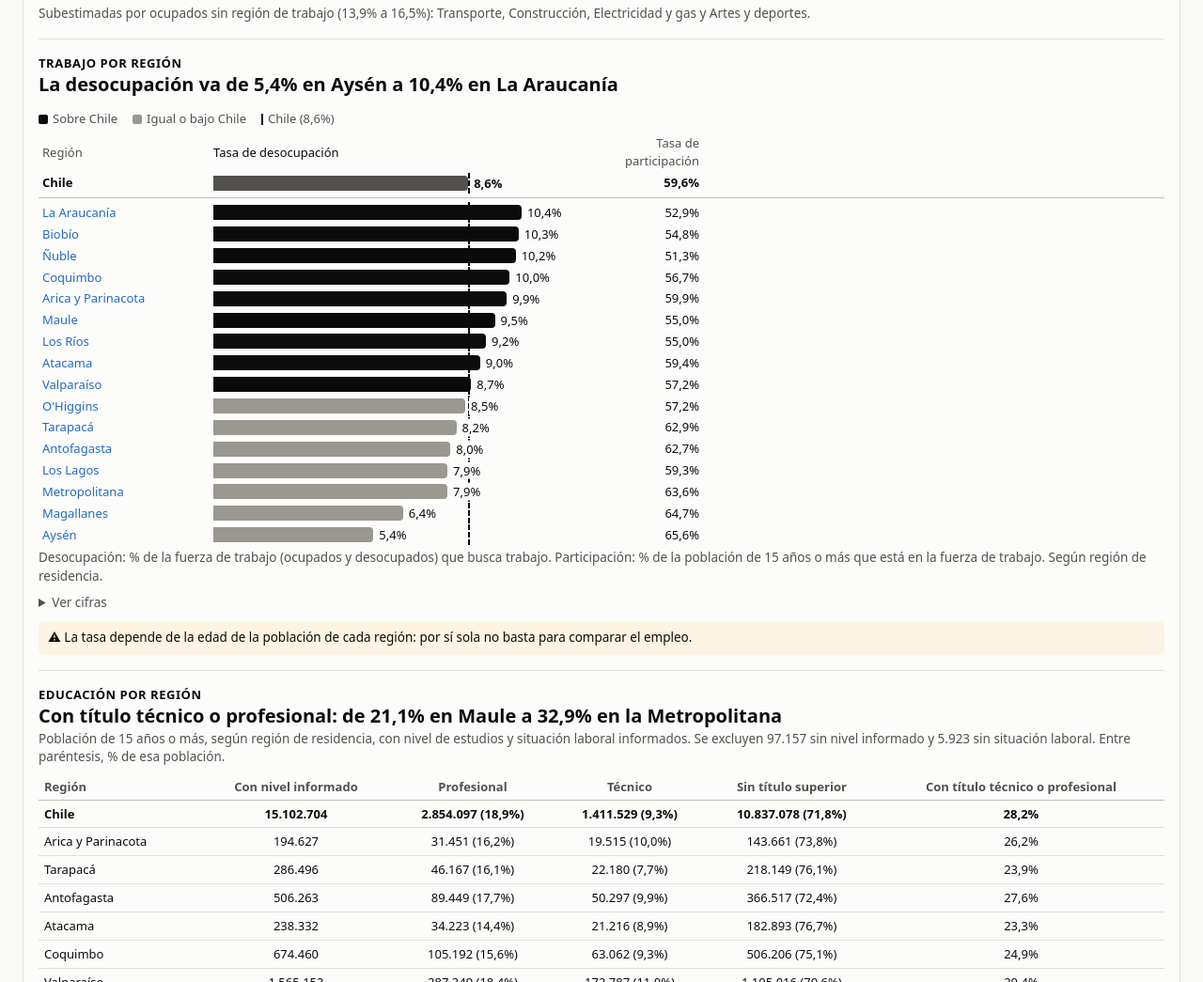
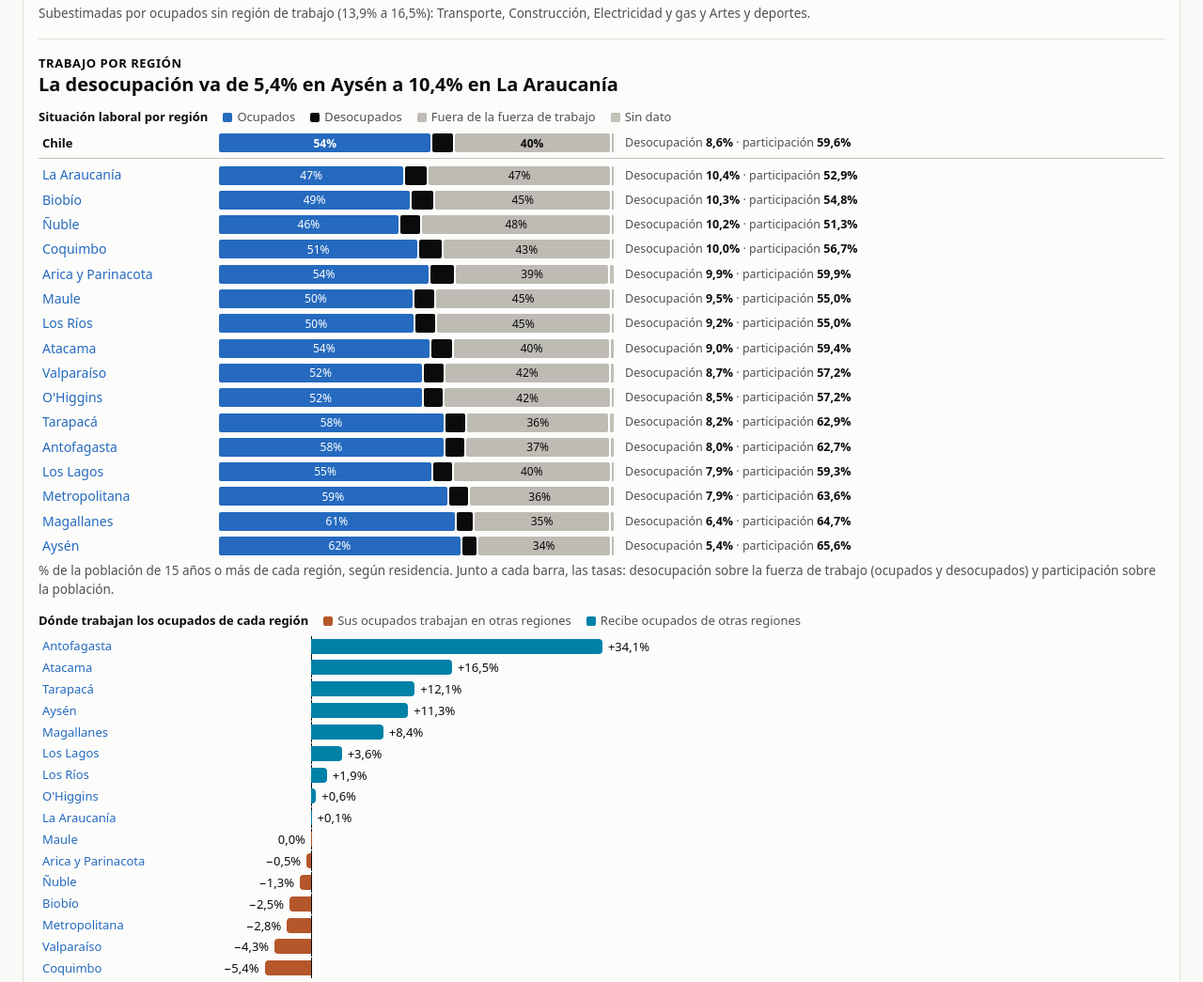
Before and after one commit to joaomunoz/mapa-laboral-chile, a plain HTML site: page docs/index.html in a window 1280 px wide. Shown: the part 3039-4084 px from the top of the page at 94% size. Drawn offline with Linux system fonts and the light colour scheme.

Commit message:
Grafica la situación laboral por región y dónde trabajan sus ocupados
Barras 100% por región con las tasas al lado, en el formato de Estudios y
trabajo, y barras desde Chile para los ocupados por lugar de trabajo frente
a los por residencia.

```diff
--- a/docs/index.html
+++ b/docs/index.html
@@ -9,10 +9,10 @@ Estructura de la página. generar_mapa.py le agrega los estilos de css/, el cód
 <meta name="viewport" content="width=device-width, initial-scale=1">
 <title>Mapa Laboral de Chile</title>
 <style>
-.viz-root{color-scheme:light;--plano:#f9f9f7;--sup:#fcfcfb;--t1:#0b0b0b;--t2:#52514e;--linea:#e1e0d9;--eje:#c3c2b7;--acento:#256abf;--hom:#256abf;--muj:#c8508a;--cl:#c9302f;--a24:#c98a00;--a26:#256abf;--g24:#cfcdc6;--g26:#9a9890;--tit-con:#08724d;--tit-sin:#1baf7a;--aviso-fondo:#fdf4e3;
+.viz-root{color-scheme:light;--plano:#f9f9f7;--sup:#fcfcfb;--t1:#0b0b0b;--t2:#52514e;--linea:#e1e0d9;--eje:#c3c2b7;--acento:#256abf;--hom:#256abf;--muj:#c8508a;--cl:#c9302f;--a24:#c98a00;--a26:#256abf;--g24:#cfcdc6;--g26:#9a9890;--tit-con:#08724d;--tit-sin:#1baf7a;--recibe:#0081a8;--entrega:#b5562b;--aviso-fondo:#fdf4e3;
 --sd:#bdbbb3;--c0:#3987e5;--c1:#86b6ef;--c2:#cde2fb;--c3:#e2e0d8;--c4:#f7c6c1;--c5:#ee8a84;--c6:#c9302f;
 --k0:#eda100;--k1:#6250d6;--k2:#1baf7a;--k3:#eb6834;--k4:#e87ba4;--k5:#008300;}
-@media (prefers-color-scheme:dark){.viz-root{color-scheme:dark;--plano:#0d0d0d;--sup:#1a1a19;--t1:#f0efec;--t2:#c3c2b7;--linea:#2c2c2a;--eje:#383835;--acento:#6da7ec;--hom:#4f8fe0;--muj:#d9619d;--cl:#e0605a;--a24:#c08400;--a26:#4f8fe0;--g24:#45443f;--g26:#7a7872;--tit-con:#1aab78;--tit-sin:#117350;--aviso-fondo:#2a2416;
+@media (prefers-color-scheme:dark){.viz-root{color-scheme:dark;--plano:#0d0d0d;--sup:#1a1a19;--t1:#f0efec;--t2:#c3c2b7;--linea:#2c2c2a;--eje:#383835;--acento:#6da7ec;--hom:#4f8fe0;--muj:#d9619d;--cl:#e0605a;--a24:#c08400;--a26:#4f8fe0;--g24:#45443f;--g26:#7a7872;--tit-con:#1aab78;--tit-sin:#117350;--recibe:#1a9cc4;--entrega:#c9673a;--aviso-fondo:#2a2416;
 --sd:#55534e;--c0:#5598e7;--c1:#256abf;--c2:#184f95;--c3:#383835;--c4:#7d2b2a;--c5:#b73a39;--c6:#ee8a84;
 --k0:#c98500;--k1:#9085e9;--k2:#199e70;--k3:#d95926;--k4:#d55181;--k5:#008300;}}
 *{box-sizing:border-box}
@@ -198,11 +198,14 @@ button.evc-grupo{all:unset;box-sizing:border-box;cursor:pointer}button.evc-grupo
 .gs-barra b{position:absolute;top:-3px;bottom:-3px;border-left:2px dashed var(--t1)}
 .tema{margin:0;font-size:13px;font-weight:700;letter-spacing:.04em;text-transform:uppercase;color:var(--t1)}
 .invita{margin:8px 0 0;padding:8px 10px;border:1px solid var(--linea);border-radius:6px}
-/* Trabajo por región: la barra de la tasa y, a la derecha, la participación como cifra. */
-.dr-fila{grid-template-columns:minmax(0,11rem) minmax(0,420px) 7em}.dr-fila.gs-cab{font-weight:400}.gs-cab .cl-nombre{color:var(--t2)}
-.dr-fila.sobre .cl-barra i,.gs-leyenda i.dr-sobre{background:var(--t1)}.dr-fila.bajo .cl-barra i,.gs-leyenda i.dr-bajo{background:var(--g26)}.gs-leyenda i.dr-sobre,.gs-leyenda i.dr-bajo{border-radius:2px}
-/* La línea de Chile pasa por detrás de la cifra: las regiones cercanas a 8,6% quedaban con el número tachado. */
-.dr-fila .cl-valor{z-index:1;background:var(--sup);padding:0 2px;margin-left:-2px}.dr-fila:hover .cl-valor,.dr-fila:focus-visible .cl-valor{background:var(--plano)}
+/* Trabajo por región. Las filas de región son botones: abren su vista. */
+button.sn-fila{font:inherit;color:inherit;background:none;border:0;text-align:left;width:100%;cursor:pointer}.sn-region .sn-nombre{color:var(--acento)}
+.graf-sn .sn-tasas{min-width:21.5em}.sn-total{font-weight:700;border-bottom:1px solid var(--eje);border-radius:4px 4px 0 0;margin-bottom:4px;padding-bottom:6px}.sn-total .sn-tasas{font-weight:400}
+.gs-leyenda i.s-sin-dato{border-radius:2px}
+.recibe{background:var(--recibe)}.entrega{background:var(--entrega)}.gs-leyenda i.recibe,.gs-leyenda i.entrega{border-radius:2px}
+.tr-fila{grid-template-columns:minmax(0,11rem) minmax(0,520px)}.tr-barra{margin:0 4em 0 1em}
+.tr-barra{position:relative;height:16px}.tr-barra i{position:absolute;top:0;bottom:0}.tr-barra i.recibe{border-radius:0 4px 4px 0}.tr-barra i.entrega{border-radius:4px 0 0 4px}
+.tr-barra b{position:absolute;top:-3px;bottom:-3px;border-left:1px solid var(--t1)}
 .envoltura{max-width:1240px;margin:0 auto}
 /* El mapa ocupa el alto de dos filas: a su derecha van las regiones en 2 filas de 8 y, debajo, el detalle con todo el ancho restante. */
 .grilla{display:grid;grid-template-columns:330px minmax(0,1fr);gap:16px;align-items:start}
@@ -228,7 +231,7 @@ button.evc-grupo{all:unset;box-sizing:border-box;cursor:pointer}button.evc-grupo
 @media(max-width:1290px){.lista{grid-template-columns:repeat(4,minmax(0,1fr))}}
 @media(max-width:1290px){.detalle{grid-column:1/-1}.tarjeta.mapa{grid-row:auto}}
 @media(max-width:900px){.grilla{grid-template-columns:minmax(0,1fr)}}
-@media(max-width:640px){.dr-fila{grid-template-columns:minmax(0,1fr) 5.4em;row-gap:2px}.dr-fila .cl-nombre{grid-column:1/-1}.dr-fila.gs-cab span:nth-child(2){display:none}.dr-fila .gs-num{grid-column:2}.dr-fila.gs-cab{display:grid}.dr-fila.gs-cab .cl-nombre{display:none}.gs-fila{grid-template-columns:3.4em minmax(0,1fr) 3.4em;row-gap:2px;padding:4px}.gs-nombre{grid-column:1/-1}.gs-cab{display:none}.sn-fila{grid-template-columns:minmax(0,1fr);row-gap:3px}.evc-col{width:26px}.evc-col em{font-size:11px}.evc-cols{gap:2px}.evc{padding-left:2em}.evc-grilla span{left:2em}.evc.compacto{padding-left:4.4em}.compacto .evc-grilla span{left:4.4em}table{display:block;overflow-x:auto}.viz-root{padding:14px}.grilla{grid-template-columns:minmax(0,1fr)}.mapa svg{max-width:200px}.lista{grid-template-columns:repeat(2,minmax(0,1fr))}}
+@media(max-width:640px){.tr-fila{grid-template-columns:minmax(0,1fr)}.gs-fila{grid-template-columns:3.4em minmax(0,1fr) 3.4em;row-gap:2px;padding:4px}.gs-nombre{grid-column:1/-1}.gs-cab{display:none}.sn-fila{grid-template-columns:minmax(0,1fr);row-gap:3px}.evc-col{width:26px}.evc-col em{font-size:11px}.evc-cols{gap:2px}.evc{padding-left:2em}.evc-grilla span{left:2em}.evc.compacto{padding-left:4.4em}.compacto .evc-grilla span{left:4.4em}table{display:block;overflow-x:auto}.viz-root{padding:14px}.grilla{grid-template-columns:minmax(0,1fr)}.mapa svg{max-width:200px}.lista{grid-template-columns:repeat(2,minmax(0,1fr))}}
 </style>
 </head>
 <body>
@@ -564,27 +567,44 @@ function graficoCL(){
     `<span class="cl-valor" style="left:calc(${pos(v.peso)}% + 6px)">${v.peso_txt}</span></span></button>`}).join("")+
   `</figure><p class="nota" style="margin:2px 0 8px">CL: cuántas veces pesa la actividad en la región respecto de su peso en Chile, según lugar de trabajo. `+
   `Un CL alto en una región pequeña puede corresponder a pocos ocupados: sus cifras se ven al pasar el mouse. ⚠ Censo y ENE difieren en el tamaño de esta actividad.</p>`}
-// Trabajo por región: barras de la tasa de desocupación ordenadas de mayor a menor, y la participación como cifra a la
-// derecha. Son dos escalas distintas (5% a 10% y 51% a 66%): un eje doble haría parecer comparables los largos.
-// En color solo las regiones sobre Chile; el resto en gris, para que el ojo vaya primero a ellas.
-// Se descartaron las barras 100% (los desocupados son 4% a 6% de la población: su tramo casi no se vería) y la
-// dispersión (participación contra desocupación), que muestra la relación pero cuesta leer.
-function graficoTrabajo(){const ch=POB.chile,tasa=d=>d.tasa_desocupacion;
+// Trabajo por región, 1: una barra 100% por región con el mismo formato y colores que "Situación laboral por nivel de
+// estudios", para que la población se lea igual en ambas secciones. Incluye el tramo sin dato, porque los % de la tabla
+// se calculan sobre toda la población de 15 años o más. Va de mayor a menor desocupación, como dice el título, y las
+// tasas van escritas al lado: el tramo de desocupados (4% a 6%) es delgado y su largo solo no basta para comparar.
+function graficoSituacionRegion(){const ch=POB.chile,tasa=d=>d.tasa_desocupacion;
+ const partes=[["trabajan","Ocupados","s-trabajan"],["buscan","Desocupados","s-buscan"],["no_buscan","Fuera de la fuerza de trabajo","s-no-buscan"],["sin_dato","Sin dato","s-sin-dato"]];
  const filas=DATOS.orden.map(r=>[r,POB.regiones[r]]).sort((a,b)=>tasa(b[1])-tasa(a[1])||a[0]-b[0]);
- const tope=Math.ceil(Math.max(...filas.map(([,d])=>tasa(d)))/2)*2,pos=x=>100*x/tope;
- const fila=(t,d,clase,attr)=>{const partes=[`${num(tasa(d),1)}% de desocupación`,`${num(d.tasa_participacion,1)}% de participación`,
-   `${num(d.buscan)} desocupados`,`${num(d.trabajan)} ocupados`],tag=attr?"button":"div";
-  // Se compara con el valor publicado (1 decimal): así una región que se lee 8,6% no queda pintada distinta de Chile.
-  const color=clase?"":Math.round(10*tasa(d))>Math.round(10*tasa(ch))?" sobre":" bajo";
-  return `<${tag} class="cl-fila dr-fila${clase}${color}" ${attr}${attr?"":' role="img" tabindex="0"'} data-tip="${`<strong>${t}</strong><br>${partes.join("<br>")}`.replace(/"/g,"&quot;")}" aria-label="${t}: ${partes.join(", ")}">`+
-   `<span class="cl-nombre">${t}</span><span class="cl-barra" aria-hidden="true"><i style="width:${pos(tasa(d))}%"></i><b style="left:${pos(tasa(ch))}%"></b>`+
-   `<span class="cl-valor" style="left:calc(${pos(tasa(d))}% + 6px)">${num(tasa(d),1)}%</span></span><span class="gs-num">${num(d.tasa_participacion,1)}%</span></${tag}>`};
- return `<figure class="graf-cl" style="margin-left:0;margin-right:0"><figcaption class="gs-leyenda"><span><i class="dr-sobre"></i>Sobre Chile</span>`+
-  `<span><i class="dr-bajo"></i>Igual o bajo Chile</span><span><span class="ref"></span>Chile (${num(tasa(ch),1)}%)</span></figcaption>`+
-  `<div class="cl-fila dr-fila gs-cab" aria-hidden="true"><span class="cl-nombre">Región</span><span>Tasa de desocupación</span><span class="gs-num">Tasa de participación</span></div>`+
-  fila("Chile",ch," cl-total","")+filas.map(([r,d])=>fila(nomReg(r),d,"",`data-r="${r}"`)).join("")+`</figure>`+
-  `<p class="nota" style="margin:2px 0 8px">Desocupación: % de la fuerza de trabajo (ocupados y desocupados) que busca trabajo. `+
-  `Participación: % de la población de 15 años o más que está en la fuerza de trabajo. Según región de residencia.</p>`}
+ const fila=(t,x,clase,attr)=>{const pc=v=>100*v/x.total,tag=attr?"button":"div";
+  const texto=[`${num(x.total)} personas de 15 años o más`,...partes.map(([c,n])=>`${n.toLowerCase()} ${num(x[c])} (${num(pc(x[c]),1)}%)`)];
+  const tasas=`desocupación ${num(tasa(x),1)}%, participación ${num(x.tasa_participacion,1)}%`;
+  return `<${tag} class="sn-fila${clase}" ${attr}${attr?"":' role="img" tabindex="0"'} aria-label="${t}: ${texto.join(", ")}; ${tasas}" data-tip="${`<strong>${t}</strong><br>${texto.join("<br>")}`.replace(/"/g,"&quot;")}">`+
+   `<span class="sn-nombre">${t}</span><span class="sn-barra" aria-hidden="true">${partes.map(([c,,k])=>`<i class="${k}" style="flex:${x[c]} 0 0">${pc(x[c])>=9?`${num(pc(x[c]),0)}%`:""}</i>`).join("")}</span>`+
+   `<span class="sn-tasas">Desocupación <b>${num(tasa(x),1)}%</b> · participación <b>${num(x.tasa_participacion,1)}%</b></span></${tag}>`};
+ return `<figure class="graf-sn" style="margin-left:0;margin-right:0"><figcaption class="gs-leyenda"><span><strong style="color:var(--t1)">Situación laboral por región</strong></span>`+
+  partes.map(([,n,k])=>`<span><i class="${k}"></i>${n}</span>`).join("")+`</figcaption>`+
+  fila("Chile",ch," sn-total","")+filas.map(([r,x])=>fila(nomReg(r),x," sn-region",`data-r="${r}"`)).join("")+`</figure>`+
+  `<p class="nota" style="margin:2px 0 8px">% de la población de 15 años o más de cada región, según residencia. Junto a cada barra, las tasas: `+
+  `desocupación sobre la fuerza de trabajo (ocupados y desocupados) y participación sobre la población.</p>`}
+// Trabajo por región, 2: cuántos trabajan en la región por cada uno que vive en ella, frente a Chile. Se compara con
+// Chile y no se resta directo porque 5,8% de los ocupados no tiene región de trabajo: con la resta, toda región parecería
+// entregar trabajadores. Supone que esa falta de dato pesa igual en cada región. Barras desde un centro (igual que
+// Chile) con dos colores, uno por sentido. La escala es la misma a ambos lados, para no agrandar las diferencias chicas,
+// y el centro se corre a la izquierda porque ninguna región baja de −10%: así el espacio va a las barras.
+function graficoTraslado(){const ch=POB.chile,base=ch.lugar_trabajo/ch.trabajan,dif=x=>100*(x.lugar_trabajo/x.trabajan/base-1);
+ const filas=DATOS.orden.map(r=>[r,POB.regiones[r],dif(POB.regiones[r])]).sort((a,b)=>b[2]-a[2]||a[0]-b[0]);
+ const lo=Math.min(0,Math.floor(filas[filas.length-1][2]/10)*10),hi=Math.max(0,Math.ceil(filas[0][2]/10)*10),cero=100*-lo/(hi-lo),ancho=v=>100*Math.abs(v)/(hi-lo);
+ // El signo sale de la cifra publicada: Maule (−0,04) se lee 0,0%, no −0,0%.
+ const fila=([r,x,v])=>{const r1=Math.round(10*v)/10,txt=`${r1>0?"+":r1<0?"−":""}${num(Math.abs(r1),1)}%`,t=nomReg(r);
+  const partes=[`${num(x.lugar_trabajo)} ocupados trabajan en la región`,`${num(x.trabajan)} ocupados viven en ella`,`${txt} frente a Chile`];
+  return `<button class="cl-fila tr-fila" data-r="${r}" data-tip="${`<strong>${t}</strong><br>${partes.join("<br>")}`.replace(/"/g,"&quot;")}" aria-label="${t}: ${partes.join(", ")}">`+
+   `<span class="cl-nombre">${t}</span><span class="tr-barra" aria-hidden="true"><b style="left:${cero}%"></b>`+
+   (v>=0?`<i class="recibe" style="left:${cero}%;width:${ancho(v)}%"></i><span class="cl-valor" style="left:calc(${cero+ancho(v)}% + 6px)">${txt}</span>`
+        :`<i class="entrega" style="right:${100-cero}%;width:${ancho(v)}%"></i><span class="cl-valor" style="right:calc(${100-cero+ancho(v)}% + 6px)">${txt}</span>`)+`</span></button>`};
+ return `<figure class="graf-cl" style="margin-left:0;margin-right:0"><figcaption class="gs-leyenda"><span><strong style="color:var(--t1)">Dónde trabajan los ocupados de cada región</strong></span>`+
+  `<span><i class="entrega"></i>Sus ocupados trabajan en otras regiones</span><span><i class="recibe"></i>Recibe ocupados de otras regiones</span></figcaption>`+
+  filas.map(fila).join("")+`</figure>`+
+  `<p class="nota" style="margin:2px 0 8px">Ocupados que trabajan en la región por cada uno que vive en ella, comparado con Chile (0 = igual que Chile). `+
+  `Se compara con Chile porque ${num(100*(1-base),1)}% de los ocupados no tiene región de trabajo informada.</p>`}
 // Estudios y trabajo, Chile: una barra 100% por nivel (ocupados, desocupados y fuera de la fuerza de trabajo) con los
 // colores de la barra de Población, para comparar los tres repartos sobre un mismo eje. Se descartaron tres gráficos de
 // pastel: los ángulos se comparan mal entre pasteles y la tajada de desocupados (5% en los tres) se vería igual.
@@ -658,7 +678,8 @@ function vistaResumen(){
  ${sinRegion.length?`<p class="nota" style="margin:4px 0 0">Subestimadas por ocupados sin región de trabajo `+
   `(${num(sinRegion[sinRegion.length-1].pct_sin_region,1)}% a ${num(sinRegion[0].pct_sin_region,1)}%): ${lista(sinRegion.map(a=>esc(a.corto)))}.</p>`:""}
  ${encabezado("sec-lab","Trabajo por región",`La desocupación va de ${num(desMin[1],1)}% en ${enReg(desMin[0])} a ${num(desMax[1],1)}% en ${enReg(desMax[0])}`)}
- ${graficoTrabajo()}
+ ${graficoSituacionRegion()}
+ ${graficoTraslado()}
  <details><summary>Ver cifras</summary>
  <div class="nota">Población de 15 años o más, según región de residencia. Entre paréntesis, % de esa población. `+
   `Ocupados (lugar de trabajo) cuenta a quienes trabajan en la región, vivan o no en ella. `+
--- a/src/Visualizacion/web/css/base.css
+++ b/src/Visualizacion/web/css/base.css
@@ -3,10 +3,10 @@
 
 Colores (modo claro y oscuro), tipografía y estilos generales de texto, tablas y desplegables.
 */
-.viz-root{color-scheme:light;--plano:#f9f9f7;--sup:#fcfcfb;--t1:#0b0b0b;--t2:#52514e;--linea:#e1e0d9;--eje:#c3c2b7;--acento:#256abf;--hom:#256abf;--muj:#c8508a;--cl:#c9302f;--a24:#c98a00;--a26:#256abf;--g24:#cfcdc6;--g26:#9a9890;--tit-con:#08724d;--tit-sin:#1baf7a;--aviso-fondo:#fdf4e3;
+.viz-root{color-scheme:light;--plano:#f9f9f7;--sup:#fcfcfb;--t1:#0b0b0b;--t2:#52514e;--linea:#e1e0d9;--eje:#c3c2b7;--acento:#256abf;--hom:#256abf;--muj:#c8508a;--cl:#c9302f;--a24:#c98a00;--a26:#256abf;--g24:#cfcdc6;--g26:#9a9890;--tit-con:#08724d;--tit-sin:#1baf7a;--recibe:#0081a8;--entrega:#b5562b;--aviso-fondo:#fdf4e3;
 --sd:#bdbbb3;--c0:#3987e5;--c1:#86b6ef;--c2:#cde2fb;--c3:#e2e0d8;--c4:#f7c6c1;--c5:#ee8a84;--c6:#c9302f;
 --k0:#eda100;--k1:#6250d6;--k2:#1baf7a;--k3:#eb6834;--k4:#e87ba4;--k5:#008300;}
-@media (prefers-color-scheme:dark){.viz-root{color-scheme:dark;--plano:#0d0d0d;--sup:#1a1a19;--t1:#f0efec;--t2:#c3c2b7;--linea:#2c2c2a;--eje:#383835;--acento:#6da7ec;--hom:#4f8fe0;--muj:#d9619d;--cl:#e0605a;--a24:#c08400;--a26:#4f8fe0;--g24:#45443f;--g26:#7a7872;--tit-con:#1aab78;--tit-sin:#117350;--aviso-fondo:#2a2416;
+@media (prefers-color-scheme:dark){.viz-root{color-scheme:dark;--plano:#0d0d0d;--sup:#1a1a19;--t1:#f0efec;--t2:#c3c2b7;--linea:#2c2c2a;--eje:#383835;--acento:#6da7ec;--hom:#4f8fe0;--muj:#d9619d;--cl:#e0605a;--a24:#c08400;--a26:#4f8fe0;--g24:#45443f;--g26:#7a7872;--tit-con:#1aab78;--tit-sin:#117350;--recibe:#1a9cc4;--entrega:#c9673a;--aviso-fondo:#2a2416;
 --sd:#55534e;--c0:#5598e7;--c1:#256abf;--c2:#184f95;--c3:#383835;--c4:#7d2b2a;--c5:#b73a39;--c6:#ee8a84;
 --k0:#c98500;--k1:#9085e9;--k2:#199e70;--k3:#d95926;--k4:#d55181;--k5:#008300;}}
 *{box-sizing:border-box}
--- a/src/Visualizacion/web/css/componentes.css
+++ b/src/Visualizacion/web/css/componentes.css
@@ -165,8 +165,11 @@ button.evc-grupo{all:unset;box-sizing:border-box;cursor:pointer}button.evc-grupo
 .gs-barra b{position:absolute;top:-3px;bottom:-3px;border-left:2px dashed var(--t1)}
 .tema{margin:0;font-size:13px;font-weight:700;letter-spacing:.04em;text-transform:uppercase;color:var(--t1)}
 .invita{margin:8px 0 0;padding:8px 10px;border:1px solid var(--linea);border-radius:6px}
-/* Trabajo por región: la barra de la tasa y, a la derecha, la participación como cifra. */
-.dr-fila{grid-template-columns:minmax(0,11rem) minmax(0,420px) 7em}.dr-fila.gs-cab{font-weight:400}.gs-cab .cl-nombre{color:var(--t2)}
-.dr-fila.sobre .cl-barra i,.gs-leyenda i.dr-sobre{background:var(--t1)}.dr-fila.bajo .cl-barra i,.gs-leyenda i.dr-bajo{background:var(--g26)}.gs-leyenda i.dr-sobre,.gs-leyenda i.dr-bajo{border-radius:2px}
-/* La línea de Chile pasa por detrás de la cifra: las regiones cercanas a 8,6% quedaban con el número tachado. */
-.dr-fila .cl-valor{z-index:1;background:var(--sup);padding:0 2px;margin-left:-2px}.dr-fila:hover .cl-valor,.dr-fila:focus-visible .cl-valor{background:var(--plano)}
+/* Trabajo por región. Las filas de región son botones: abren su vista. */
+button.sn-fila{font:inherit;color:inherit;background:none;border:0;text-align:left;width:100%;cursor:pointer}.sn-region .sn-nombre{color:var(--acento)}
+.graf-sn .sn-tasas{min-width:21.5em}.sn-total{font-weight:700;border-bottom:1px solid var(--eje);border-radius:4px 4px 0 0;margin-bottom:4px;padding-bottom:6px}.sn-total .sn-tasas{font-weight:400}
+.gs-leyenda i.s-sin-dato{border-radius:2px}
+.recibe{background:var(--recibe)}.entrega{background:var(--entrega)}.gs-leyenda i.recibe,.gs-leyenda i.entrega{border-radius:2px}
+.tr-fila{grid-template-columns:minmax(0,11rem) minmax(0,520px)}.tr-barra{margin:0 4em 0 1em}
+.tr-barra{position:relative;height:16px}.tr-barra i{position:absolute;top:0;bottom:0}.tr-barra i.recibe{border-radius:0 4px 4px 0}.tr-barra i.entrega{border-radius:4px 0 0 4px}
+.tr-barra b{position:absolute;top:-3px;bottom:-3px;border-left:1px solid var(--t1)}
--- a/src/Visualizacion/web/css/layout.css
+++ b/src/Visualizacion/web/css/layout.css
@@ -29,4 +29,4 @@ Va al final porque sus reglas para pantallas angostas deben ganar sobre las de c
 @media(max-width:1290px){.lista{grid-template-columns:repeat(4,minmax(0,1fr))}}
 @media(max-width:1290px){.detalle{grid-column:1/-1}.tarjeta.mapa{grid-row:auto}}
 @media(max-width:900px){.grilla{grid-template-columns:minmax(0,1fr)}}
-@media(max-width:640px){.dr-fila{grid-template-columns:minmax(0,1fr) 5.4em;row-gap:2px}.dr-fila .cl-nombre{grid-column:1/-1}.dr-fila.gs-cab span:nth-child(2){display:none}.dr-fila .gs-num{grid-column:2}.dr-fila.gs-cab{display:grid}.dr-fila.gs-cab .cl-nombre{display:none}.gs-fila{grid-template-columns:3.4em minmax(0,1fr) 3.4em;row-gap:2px;padding:4px}.gs-nombre{grid-column:1/-1}.gs-cab{display:none}.sn-fila{grid-template-columns:minmax(0,1fr);row-gap:3px}.evc-col{width:26px}.evc-col em{font-size:11px}.evc-cols{gap:2px}.evc{padding-left:2em}.evc-grilla span{left:2em}.evc.compacto{padding-left:4.4em}.compacto .evc-grilla span{left:4.4em}table{display:block;overflow-x:auto}.viz-root{padding:14px}.grilla{grid-template-columns:minmax(0,1fr)}.mapa svg{max-width:200px}.lista{grid-template-columns:repeat(2,minmax(0,1fr))}}
+@media(max-width:640px){.tr-fila{grid-template-columns:minmax(0,1fr)}.gs-fila{grid-template-columns:3.4em minmax(0,1fr) 3.4em;row-gap:2px;padding:4px}.gs-nombre{grid-column:1/-1}.gs-cab{display:none}.sn-fila{grid-template-columns:minmax(0,1fr);row-gap:3px}.evc-col{width:26px}.evc-col em{font-size:11px}.evc-cols{gap:2px}.evc{padding-left:2em}.evc-grilla span{left:2em}.evc.compacto{padding-left:4.4em}.compacto .evc-grilla span{left:4.4em}table{display:block;overflow-x:auto}.viz-root{padding:14px}.grilla{grid-template-columns:minmax(0,1fr)}.mapa svg{max-width:200px}.lista{grid-template-columns:repeat(2,minmax(0,1fr))}}
```
Also changed, not shown: src/Visualizacion/web/js/vistas/resumen.js (+39 -21 lines), 2 other files.
